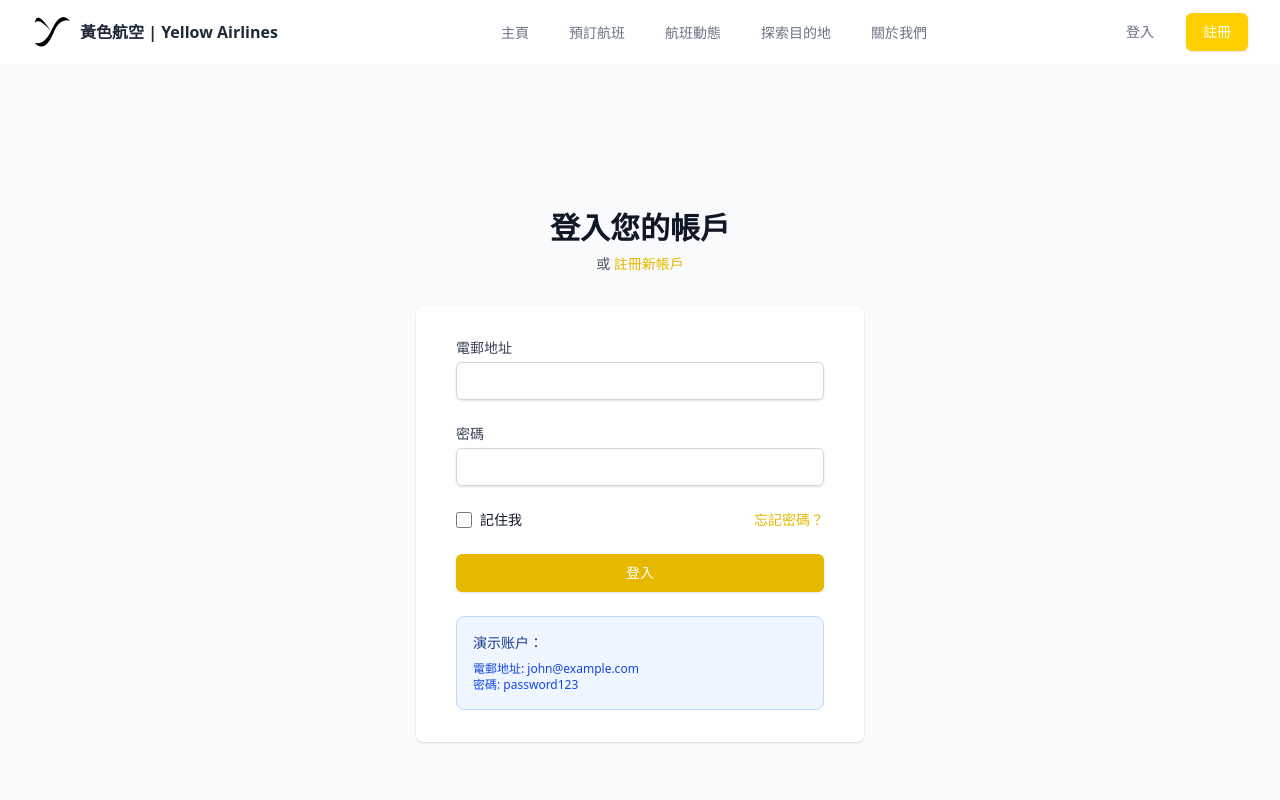
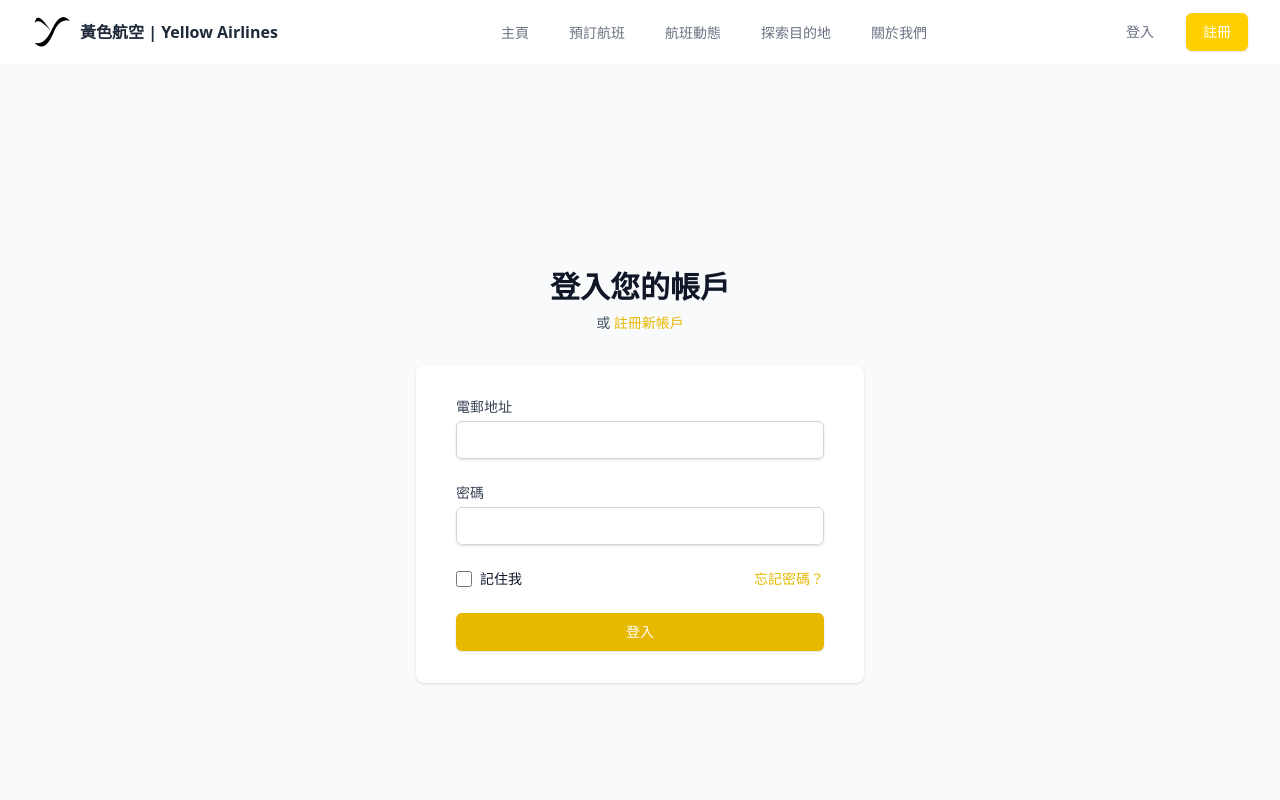
Before and after one commit to marecop/YAW, a Next.js app: page /auth/login in a window 1280 px wide. Shown: the top 800 px of the page. Built offline with nearby package versions, Linux system fonts and the light colour scheme.

Commit message:
Update page.tsx
Remove trial account discription

```diff
--- a/app/auth/login/page.tsx
+++ b/app/auth/login/page.tsx
@@ -143,13 +143,6 @@ export default function LoginPage() {
                   </button>
                 </div>
               </form>
-
-              {/* Demo Credentials */}
-              <div className="mt-6 p-4 bg-blue-50 border border-blue-200 rounded-lg">
-                <p className="text-sm font-medium text-blue-900 mb-2">{t('auth.demoAccount')}</p>
-                <p className="text-xs text-blue-700">{t('auth.email')}: john@example.com</p>
-                <p className="text-xs text-blue-700">{t('auth.password')}: password123</p>
-              </div>
         </div>
       </div>
     </div>
```
